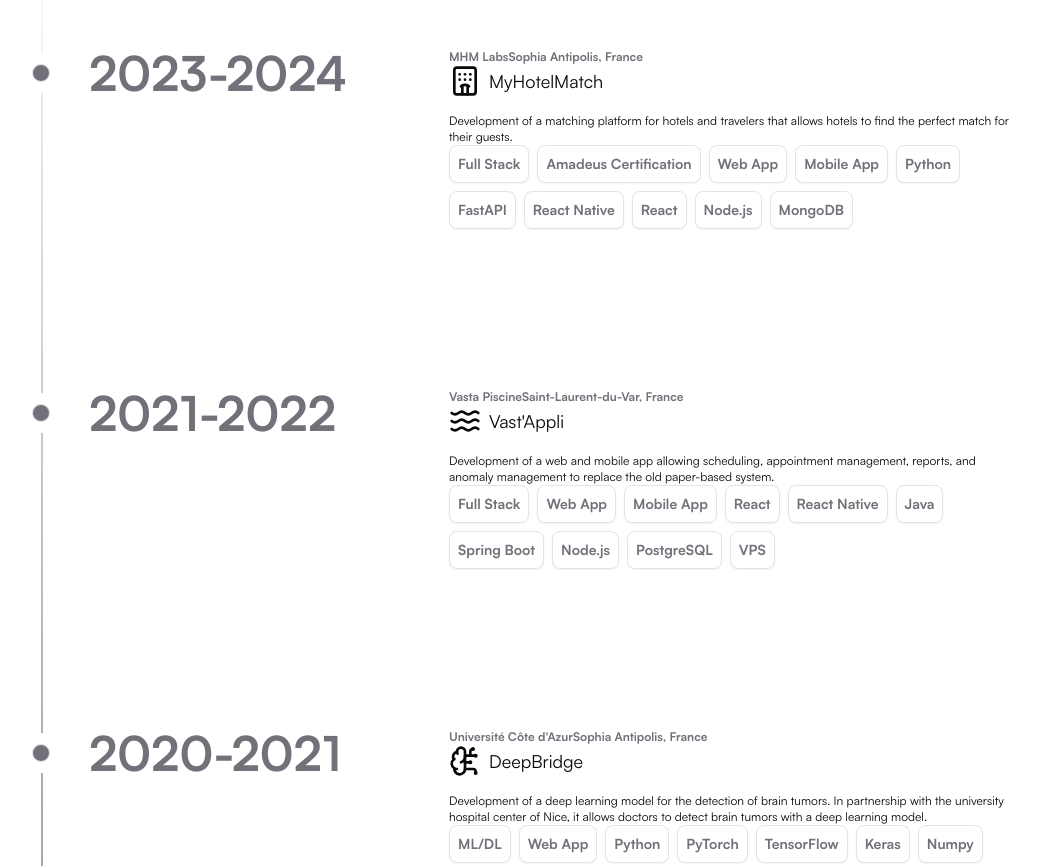
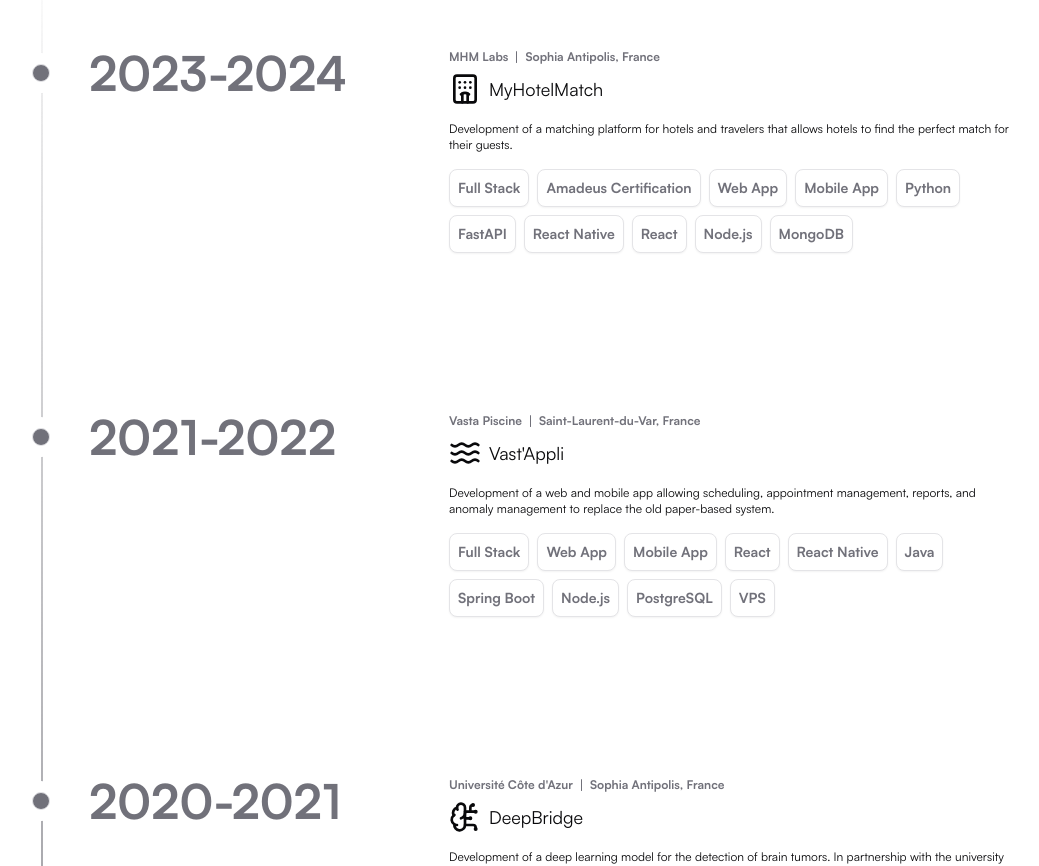
Before and after one commit to naderchatti/portfolio, a Next.js app: page / in a window 1280 px wide. Shown: the part 2600-3466 px from the top of the page, without its empty margins (119-1158 px from the left). Built offline with nearby package versions, Linux system fonts and the light colour scheme.

Commit message:
fix timeline spacing

```diff
--- a/app/page.tsx
+++ b/app/page.tsx
@@ -27,7 +27,7 @@
             />
           </div>
         </section>
-        <section className="w-full px-4">
+        <section className="w-full">
           <div className="mx-auto w-full lg:max-w-5xl">
             <Timeline data={timelineData} />
           </div>
--- a/data/timeline.tsx
+++ b/data/timeline.tsx
@@ -66,16 +66,19 @@
     title: '2023-2024',
     content: (
       <div className="text-left">
-        <div className="flex h-5 items-center space-x-2 mb-1 text-xs md:text-sm font-bold text-muted-foreground">
+        <div className="flex h-5 items-center gap-2 mb-2 text-xs md:text-sm font-bold text-muted-foreground">
           <p className="font-bold">MHM Labs</p>
-          <Separator orientation="vertical" className="w-1 rounded-full" />
+          <Separator
+            orientation="vertical"
+            className="h-3 bg-muted-foreground rounded-full"
+          />
           <p className="text-muted-foreground">Sophia Antipolis, France</p>
         </div>
         <div className="flex items-center gap-2 mb-4">
           <Hotel size={32} />
           <p className="text-lg md:text-4xl font-normal">MyHotelMatch</p>
         </div>
-        <p className="text-xs md:text-sm font-normal mb-8">
+        <p className="text-xs md:text-sm font-normal mb-4">
           Development of a matching platform for hotels and travelers that
           allows hotels to find the perfect match for their guests.
         </p>
@@ -93,16 +96,19 @@
     title: '2021-2022',
     content: (
       <div className="text-left">
-        <div className="flex h-5 items-center space-x-2 mb-1 text-xs md:text-sm font-bold text-muted-foreground">
+        <div className="flex h-5 items-center gap-2 mb-2 text-xs md:text-sm font-bold text-muted-foreground">
           <p className="font-bold">Vasta Piscine</p>
-          <Separator orientation="vertical" className="w-1 rounded-full" />
+          <Separator
+            orientation="vertical"
+            className="h-3 bg-muted-foreground rounded-full"
+          />
           <p className="text-muted-foreground">Saint-Laurent-du-Var, France</p>
         </div>
         <div className="flex items-center gap-2 mb-4">
           <Waves size={32} />
           <p className="text-lg md:text-4xl font-normal">Vast&apos;Appli</p>
         </div>
-        <p className="text-xs md:text-sm font-normal mb-8">
+        <p className="text-xs md:text-sm font-normal mb-4">
           Development of a web and mobile app allowing scheduling, appointment
           management, reports, and anomaly management to replace the old
           paper-based system.
@@ -121,16 +127,19 @@
     title: '2020-2021',
     content: (
       <div className="text-left">
-        <div className="flex h-5 items-center space-x-2 mb-1 text-xs md:text-sm font-bold text-muted-foreground">
+        <div className="flex h-5 items-center gap-2 mb-2 text-xs md:text-sm font-bold text-muted-foreground">
           <p className="font-bold">Université Côte d&apos;Azur</p>
-          <Separator orientation="vertical" className="w-1 rounded-full" />
+          <Separator
+            orientation="vertical"
+            className="h-3 bg-muted-foreground rounded-full"
+          />
           <p className="text-muted-foreground">Sophia Antipolis, France</p>
         </div>
         <div className="flex items-center gap-2 mb-4">
           <BrainCircuit size={32} />
           <p className="text-lg md:text-4xl font-normal">DeepBridge</p>
         </div>
-        <p className="text-xs md:text-sm font-normal mb-8">
+        <p className="text-xs md:text-sm font-normal mb-4">
           Development of a deep learning model for the detection of brain
           tumors. In partnership with the university hospital center of Nice, it
           allows doctors to detect brain tumors with a deep learning model.
@@ -149,9 +158,12 @@
     title: '2018-2020',
     content: (
       <div className="text-left">
-        <div className="flex h-5 items-center space-x-2 mb-1 text-xs md:text-sm font-bold text-muted-foreground">
+        <div className="flex h-5 items-center gap-2 mb-2 text-xs md:text-sm font-bold text-muted-foreground">
           <p className="font-bold">Université Côte d&apos;Azur</p>
-          <Separator orientation="vertical" className="w-1 rounded-full" />
+          <Separator
+            orientation="vertical"
+            className="h-3 bg-muted-foreground rounded-full"
+          />
           <p className="text-muted-foreground">Nice, France</p>
         </div>
         <div className="flex items-center gap-2 mb-4">
@@ -179,16 +191,19 @@
     title: '2017-2018',
     content: (
       <div className="text-left">
-        <div className="flex h-5 items-center space-x-2 mb-1 text-xs md:text-sm font-bold text-muted-foreground">
+        <div className="flex h-5 items-center gap-2 mb-2 text-xs md:text-sm font-bold text-muted-foreground">
           <p className="font-bold">HES</p>
-          <Separator orientation="vertical" className="w-1 rounded-full" />
+          <Separator
+            orientation="vertical"
+            className="h-3 bg-muted-foreground rounded-full"
+          />
           <p className="text-muted-foreground">Saint-Laurent-du-Var, France</p>
         </div>
         <div className="flex items-center gap-2 mb-4">
           <Router size={32} />
           <p className="text-lg md:text-4xl font-normal">SmartHome</p>
         </div>
-        <p className="text-xs md:text-sm font-normal mb-8">
+        <p className="text-xs md:text-sm font-normal mb-4">
           Development of a smart home platform allowing the control of home
           appliances through an app and a voice assistant. Make a non-smart home
           smart using IPX800 hardware and an app.
@@ -207,9 +222,12 @@
     title: '2013-2017',
     content: (
       <div className="text-left">
-        <div className="flex h-5 items-center space-x-2 mb-1 text-xs md:text-sm font-bold text-muted-foreground">
+        <div className="flex h-5 items-center gap-2 mb-2 text-xs md:text-sm font-bold text-muted-foreground">
           <p className="font-bold">ISITcom</p>
-          <Separator orientation="vertical" className="w-1 rounded-full" />
+          <Separator
+            orientation="vertical"
+            className="h-3 bg-muted-foreground rounded-full"
+          />
           <p className="text-muted-foreground">Sousse, Tunisia</p>
         </div>
         <div className="flex items-center gap-2 mb-4">
--- a/package.json
+++ b/package.json
@@ -3,7 +3,7 @@
   "version": "0.1.0",
   "private": true,
   "scripts": {
-    "dev": "next dev --turbo",
+    "dev": "next dev --turbopack",
     "build": "next build",
     "start": "next start",
     "lint": "next lint"
```
